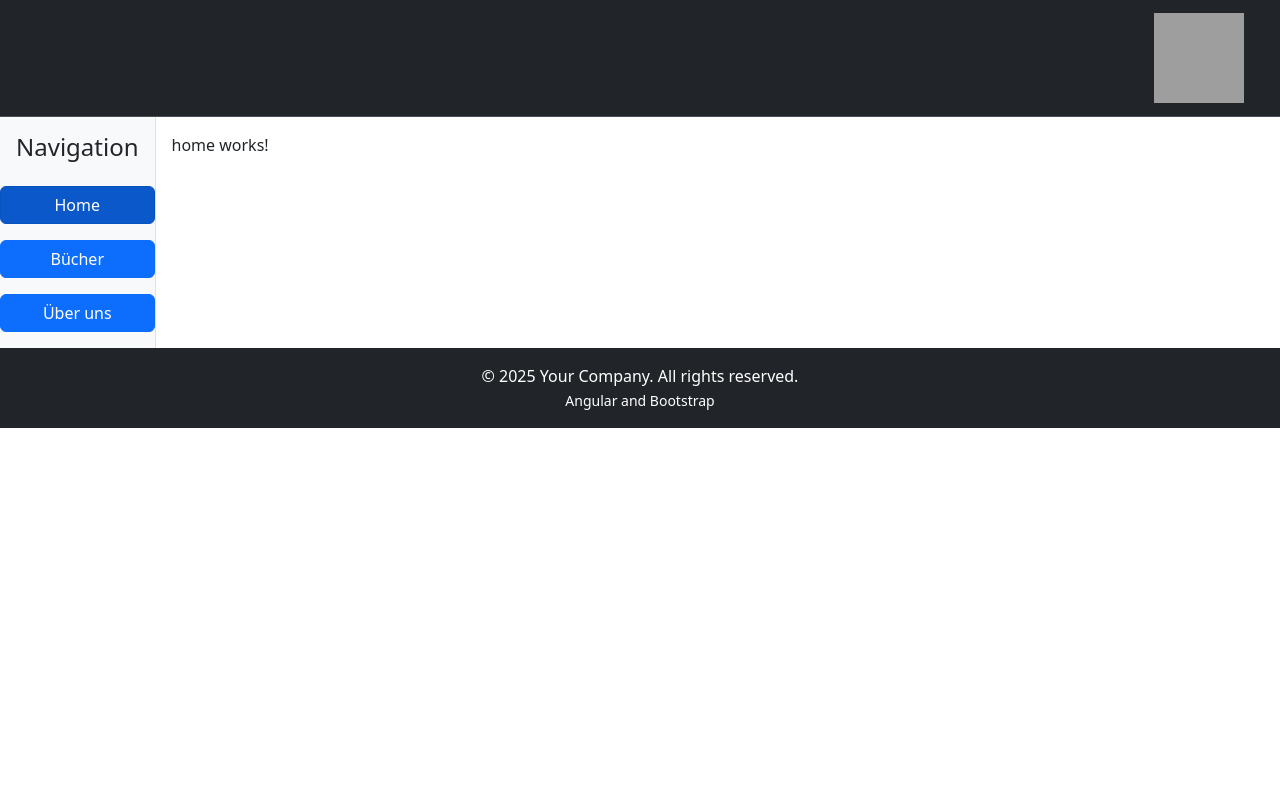
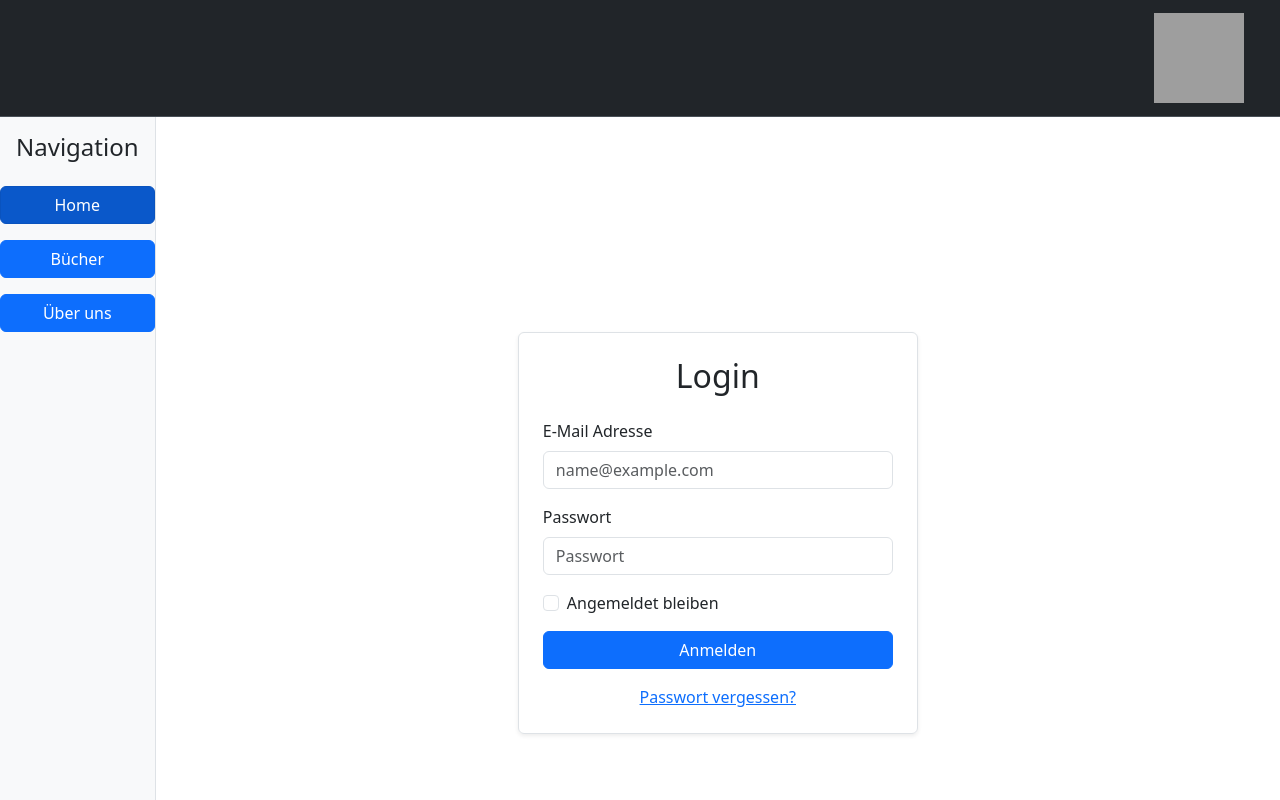
Before and after one commit to mohamed97139713/BibAngular, an Angular app: page / in a window 1280 px wide. Shown: the top 800 px of the page. Built offline with nearby package versions, Linux system fonts and the light colour scheme; grey boxes are pictures that could not be loaded.

Commit message:
pagination

```diff
--- a/src/app/app.component.html
+++ b/src/app/app.component.html
@@ -22,7 +22,6 @@
                     routerLinkActive="active">Über uns</button>
             </li>
 
-
         </ul>
     </nav>
 
--- a/src/app/buecherverwaltung/buecherverwaltung.component.html
+++ b/src/app/buecherverwaltung/buecherverwaltung.component.html
@@ -43,7 +43,6 @@
 </div>
 
 
-
 <!-- Bücher Liste  -->
 <div class="table-responsive mt-4">
   <h2 class="mb-3">Vorhandene Bücher</h2>
@@ -59,7 +58,7 @@
       </tr>
     </thead>
     <tbody>
-      <tr *ngFor="let book of books">
+      <tr *ngFor="let book of displayedBooks">
         <ng-container *ngIf="editBookId !== book.id; else editRow">
           <td>{{ book.id }}</td>
           <td>{{ book.titel }}</td>
@@ -110,3 +109,24 @@
     </tbody>
   </table>
 </div>
+
+<nav aria-label="Bücher Paginierung">
+  <ul class="pagination justify-content-center mt-3">
+    <li class="page-item" [class.disabled]="currentPage === 1">
+      <button class="page-link" (click)="goToPage(currentPage - 1)" aria-label="Zurück" [disabled]="currentPage === 1">
+        <span aria-hidden="true">&laquo;</span>
+      </button>
+    </li>
+
+    <li class="page-item" *ngFor="let page of totalPagesArray" [class.active]="page === currentPage">
+      <button class="page-link" (click)="goToPage(page)">{{ page }}</button>
+    </li>
+
+    <li class="page-item" [class.disabled]="currentPage === totalPages">
+      <button class="page-link" (click)="goToPage(currentPage + 1)" aria-label="Weiter"
+        [disabled]="currentPage === totalPages">
+        <span aria-hidden="true">&raquo;</span>
+      </button>
+    </li>
+  </ul>
+</nav>
--- a/src/app/buecherverwaltung/buecherverwaltung.component.ts
+++ b/src/app/buecherverwaltung/buecherverwaltung.component.ts
@@ -20,6 +20,15 @@ import { CommonModule } from '@angular/common';
 export class BuecherverwaltungComponent {
   books: Book[] = [];
 
+  displayedBooks: Book[] = [];
+
+  totalBooks: number = 0;
+
+  currentPage = 1;
+  pageSize = 10;
+  totalPages = 1;
+  totalPagesArray: number[] = [];
+
   newBook: Book = {
     titel: '',
     autor: '',
@@ -33,13 +42,22 @@ export class BuecherverwaltungComponent {
   constructor(private bookService: BookService, private http: HttpClient) { }
 
   ngOnInit(): void {
-    this.loadBooks();
+    this.loadPage(this.currentPage);
   }
 
-  loadBooks() {
-    this.bookService.getBooks().subscribe(data => {
-      this.books = data;
+  loadPage(page: number) {
+    this.bookService.getBooksPaginated(page, this.pageSize).subscribe(data => {
+      this.displayedBooks = data.content;
+      this.currentPage = data.page;
+      this.totalPages = data.totalPages;
+      this.totalPagesArray = Array.from({ length: this.totalPages }, (_, i) => i + 1);
     });
+  }
+
+
+  goToPage(page: number) {
+    if (page < 1 || page > this.totalPages) return;
+    this.loadPage(page);
   }
 
   addBook(): void {
@@ -50,21 +68,23 @@ export class BuecherverwaltungComponent {
         erscheinungsjahr: new Date().getFullYear(),
         verfuegbar: ''
       };
-      this.loadBooks();
+      this.loadPage(this.currentPage);
     });
   }
 
   deleteBook(id: number) {
     if (confirm('Möchten Sie dieses Buch wirklich löschen?')) {
       this.http.delete(`http://localhost:8080/api/books/${id}`).subscribe(() => {
-        // Buch aus der Liste entfernen, ohne nochmal neu zu laden
-        this.books = this.books.filter(b => b.id !== id);
+        // Buch aus der aktuell angezeigten Seite entfernen
+        this.displayedBooks = this.displayedBooks.filter(b => b.id !== id);
+
+        // Optional: Seite neu laden, falls du die aktuelle Seitenzahl anpassen willst (z.B. wenn die Seite nach löschen leer wird)
+        this.loadPage(this.currentPage);
       }, error => {
         alert('Fehler beim Löschen des Buchs.');
       });
     }
   }
-
 
   startEdit(book: Book) {
     this.editBookId = book.id!;
@@ -74,9 +94,9 @@ export class BuecherverwaltungComponent {
   saveEdit() {
     if (confirm('Möchten Sie die Änderungen wirklich speichern?')) {
       this.bookService.updateBook(this.editBook).subscribe(() => {
-        const index = this.books.findIndex(b => b.id === this.editBook.id);
+        const index = this.displayedBooks.findIndex(b => b.id === this.editBook.id);
         if (index !== -1) {
-          this.books[index] = { ...this.editBook };
+          this.displayedBooks[index] = { ...this.editBook };
         }
         this.editBookId = null;
       });
--- a/src/app/home/home.component.html
+++ b/src/app/home/home.component.html
@@ -1 +1,23 @@
-<p>home works!</p>
+<div class="d-flex vh-100">
+  <div class="m-auto p-4 border rounded shadow-sm" style="min-width: 320px; max-width: 400px; width: 100%;">
+    <h2 class="text-center mb-4">Login</h2>
+    <form>
+      <div class="mb-3">
+        <label for="inputEmail" class="form-label">E-Mail Adresse</label>
+        <input type="email" class="form-control" id="inputEmail" placeholder="name@example.com" />
+      </div>
+      <div class="mb-3">
+        <label for="inputPassword" class="form-label">Passwort</label>
+        <input type="password" class="form-control" id="inputPassword" placeholder="Passwort" />
+      </div>
+      <div class="mb-3 form-check">
+        <input type="checkbox" class="form-check-input" id="rememberMe" />
+        <label class="form-check-label" for="rememberMe">Angemeldet bleiben</label>
+      </div>
+      <button type="submit" class="btn btn-primary w-100">Anmelden</button>
+    </form>
+    <div class="mt-3 text-center">
+      <a href="#">Passwort vergessen?</a>
+    </div>
+  </div>
+</div>
--- a/src/app/services/book.service.ts
+++ b/src/app/services/book.service.ts
@@ -2,6 +2,7 @@ import { Injectable } from '@angular/core';
 import { HttpClient } from '@angular/common/http';
 import { Observable } from 'rxjs';
 import { Book } from '../models/book.model';
+import { BuchPage } from '../models/bookpage.model';
 
 @Injectable({
   providedIn: 'root'
@@ -22,4 +23,8 @@ export class BookService {
   updateBook(book: Book) {
     return this.http.put(`http://localhost:8080/api/books/${book.id}`, book);
   }
+
+  getBooksPaginated(page: number, size: number): Observable<BuchPage> {
+    return this.http.get<BuchPage>(`${this.apiUrl}/paginated/${page}/${size}`);
+  }
 }
```
Also changed, not shown: src/app/models/bookpage.model.ts (added, +9 -0 lines).
